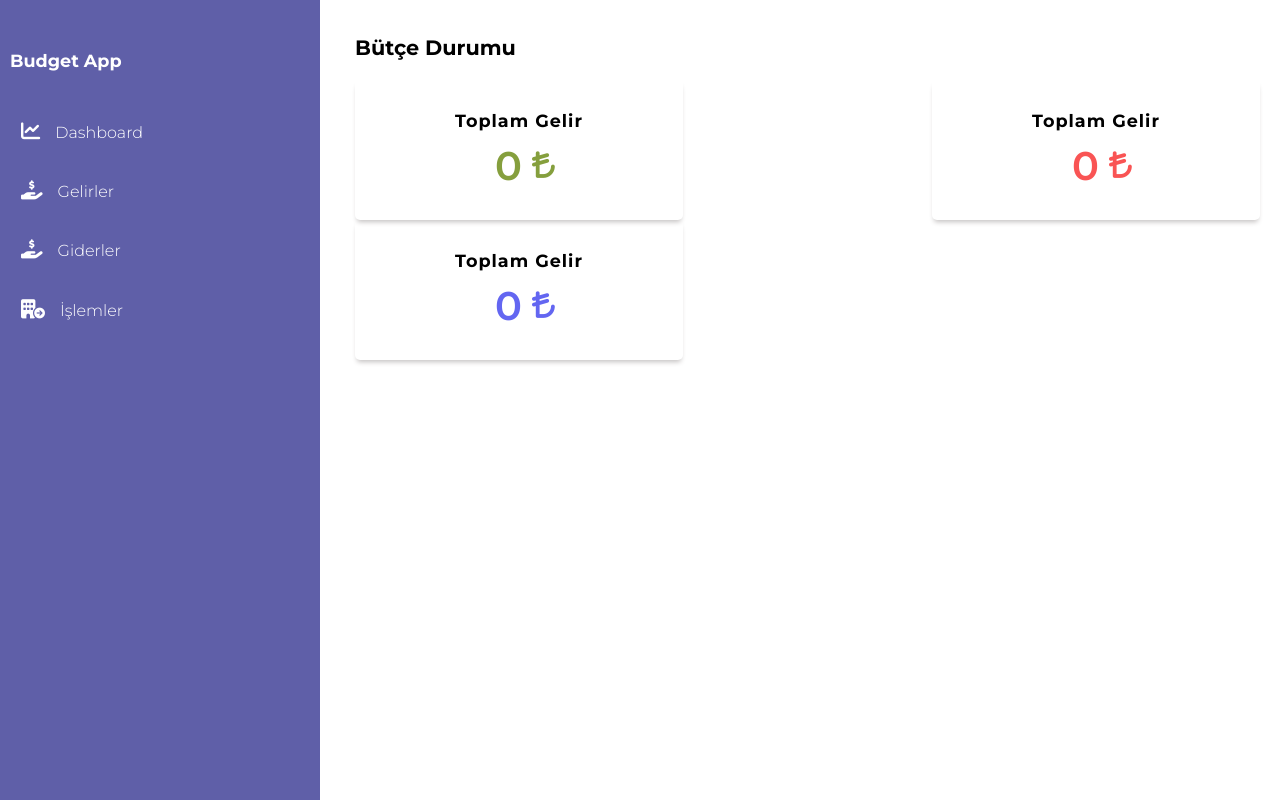
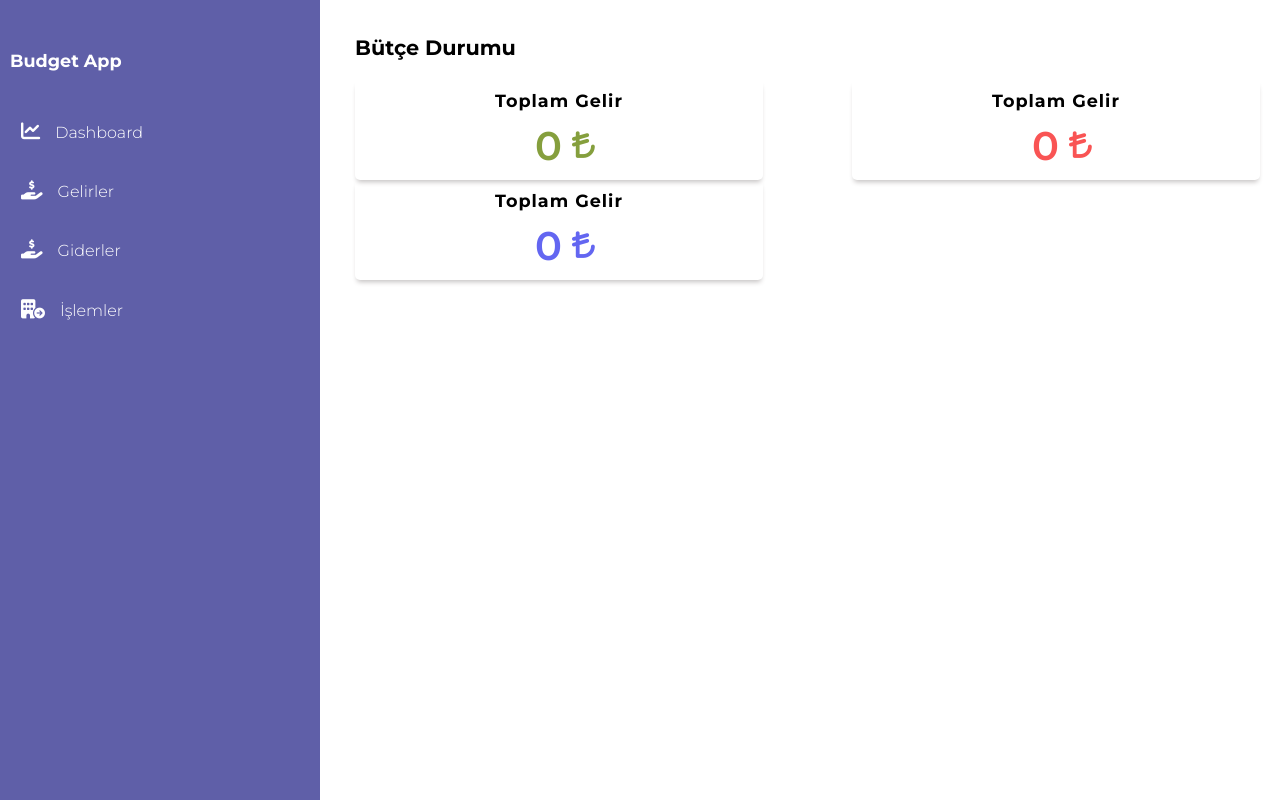
Before and after one commit to sanci1234/Budget-App, a plain HTML site: page index.html in a window 1280 px wide. Drawn offline with Linux system fonts and the light colour scheme.

Commit message:
04.12.2024

```diff
--- a/style.css
+++ b/style.css
@@ -71,6 +71,7 @@ body, html {
   flex-wrap: wrap;
   margin-top: 20px;
   margin-left: 15px;
+  text-align: center;
 }
 .child-container  h3{
   font-size: 1.1rem;
@@ -78,7 +79,7 @@ body, html {
   font-weight: 700;
 }
 .child-container .gelir{
-  padding: 30px 100px;
+  padding: 10px 140px;
   box-shadow: 0px 4px 5px -2px rgb(197, 194, 194);
   border-radius: 5px;
 }
@@ -97,7 +98,7 @@ body, html {
   margin-left: 10px;
 }
 .child-container .gider{
-  padding: 30px 100px;
+  padding: 10px 140px;
   box-shadow: 0px 4px 5px -2px rgb(197, 194, 194);
   border-radius: 5px;
 }
@@ -116,7 +117,7 @@ body, html {
   margin-left: 10px;
 }
 .child-container .kalan{
-  padding: 30px 100px;
+  padding: 10px 140px;
   box-shadow: 0px 4px 5px -2px rgb(197, 194, 194);
   border-radius: 5px;
 }
```
Also changed, not shown: index.html (+3 -3 lines).
